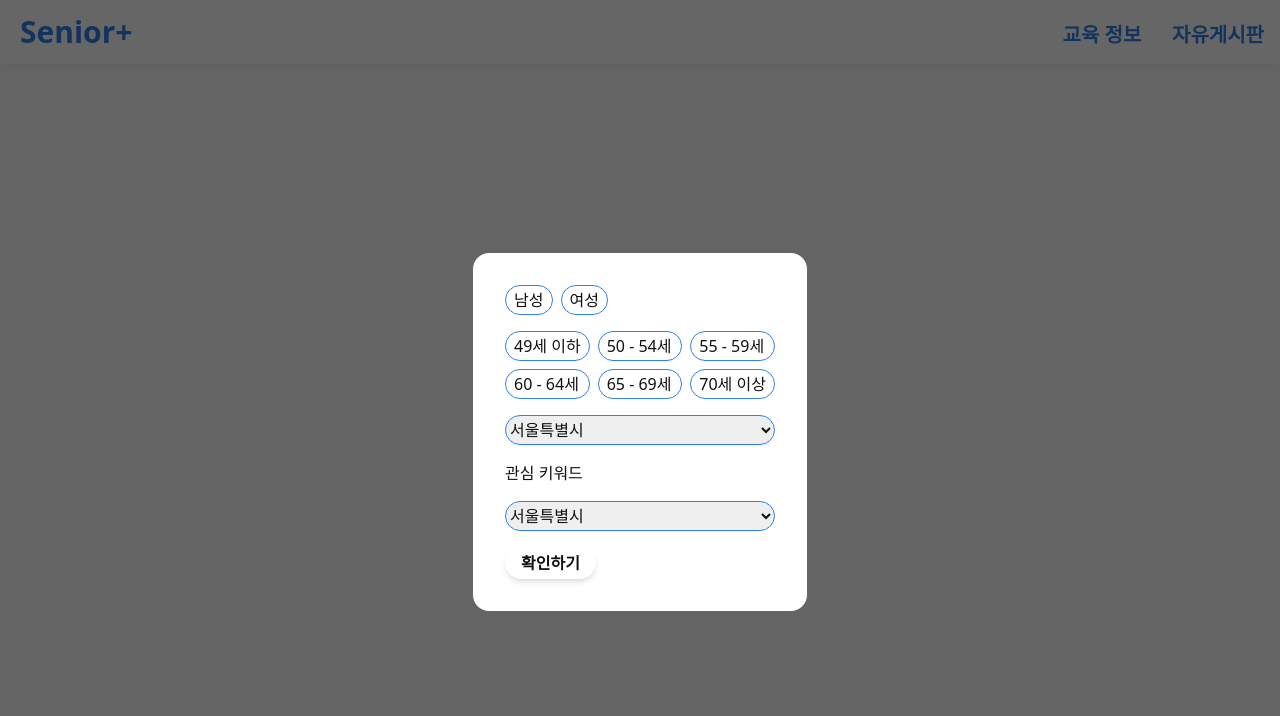
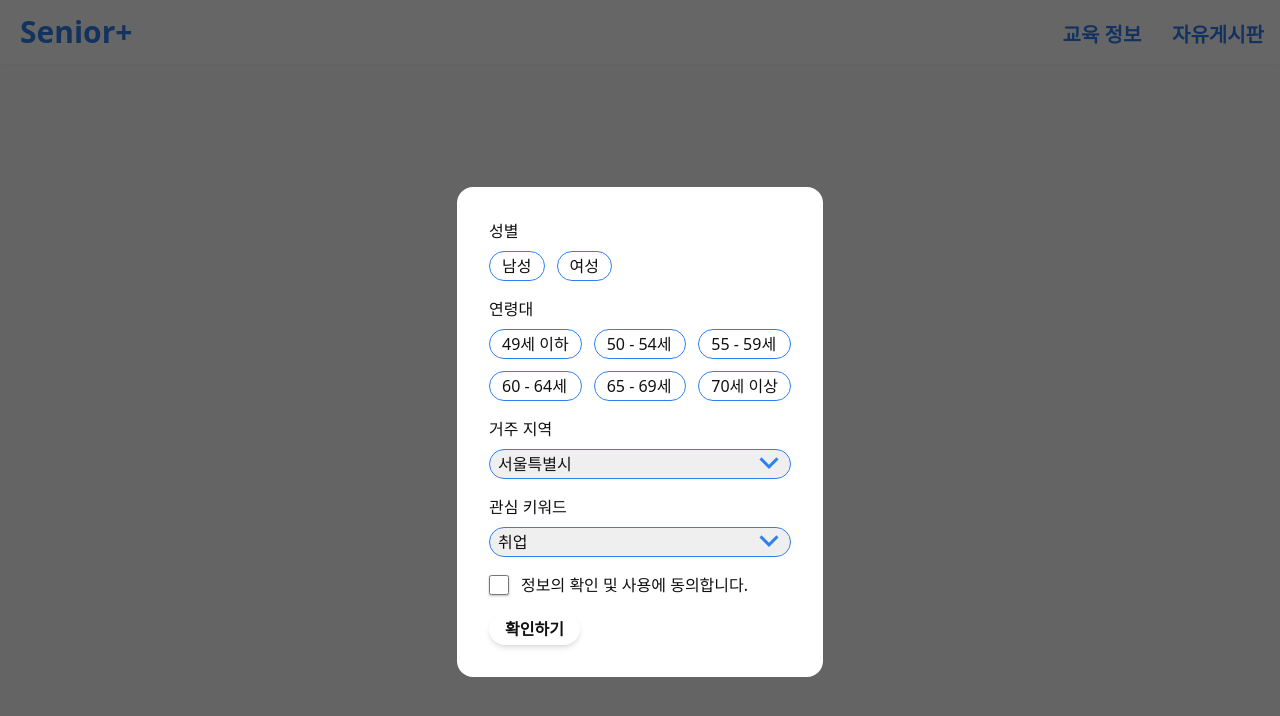
Before and after one commit to kimyoo04/seoul-competition, a Next.js app: page /tmp in a window 1280 px wide. Shown: the top 716 px of the page. Built offline with nearby package versions, Linux system fonts and the light colour scheme; a web font is replaced by a local one.

Commit message:
fix: 유저폼 submit 작동 설정 확인

```diff
--- a/src/components/UserForm/index.tsx
+++ b/src/components/UserForm/index.tsx
@@ -1,6 +1,6 @@
 import { IUserForm } from "@type/userForm";
 import { useForm, SubmitHandler, Controller } from "react-hook-form";
-import { genders, ages, cities } from "./userFormData";
+import { genders, ages, cities, favorites } from "./userFormData";
 import classNames from "classnames";
 
 export default function UserForm() {
@@ -17,6 +17,8 @@ export default function UserForm() {
 
   const onValid: SubmitHandler<IUserForm> = (data) => {
     if (!data.age) return;
+
+    console.log(data.gender, data.age, data.city, data.favorite, data.confirm);
   };
 
   return (
@@ -25,21 +27,25 @@ export default function UserForm() {
       <div className="fixed left-0 top-0 z-50 h-screen w-screen bg-black/60"></div>
 
       {/* 유저 폼 영역 */}
+      {genders && ages && cities && favorites && (
         <form
           className="col-start z-50 gap-4 rounded-2xl bg-white p-8"
           onSubmit={handleSubmit(onValid)}
         >
+          <div className="col-start gap-2">
+            <span>성별</span>
             <Controller
               name="gender"
               control={control}
               render={({ field }) => {
                 return (
-              <form {...field} className="grid grid-cols-3 gap-2">
+                  <div {...field} className="grid grid-cols-3 gap-3">
                     {genders.map((gender) => {
                       return (
                         <label
                           htmlFor={gender}
-                      className={`undraggable rounded-2xl border border-main_color px-2 py-0.5 transition-all ${classNames(
+                          key={gender}
+                          className={`undraggable rounded-2xl border border-main_color px-3 py-0.5 transition-all ${classNames(
                             {
                               "bg-main_color text-font_white shadow-md":
                                 field.value == gender,
@@ -48,7 +54,6 @@ export default function UserForm() {
                         >
                           <input
                             type="radio"
-                        key={gender}
                             id={gender}
                             name={gender}
                             value={gender}
@@ -62,22 +67,26 @@ export default function UserForm() {
                         </label>
                       );
                     })}
-              </form>
+                  </div>
                 );
               }}
             />
+          </div>
 
+          <div className="col-start gap-2">
+            <span>연령대</span>
             <Controller
               name="age"
               control={control}
               render={({ field }) => {
                 return (
-              <form {...field} className="grid grid-cols-3 gap-2">
+                  <div {...field} className="grid grid-cols-3 gap-3">
                     {ages.map((age) => {
                       return (
                         <label
                           htmlFor={age}
-                      className={`undraggable rounded-2xl border border-main_color px-2 py-0.5 transition-all ${classNames(
+                          key={age}
+                          className={`undraggable rounded-2xl border border-main_color px-3 py-0.5 transition-all ${classNames(
                             {
                               "bg-main_color text-font_white shadow-md":
                                 field.value == age,
@@ -86,7 +95,6 @@ export default function UserForm() {
                         >
                           <input
                             type="radio"
-                        key={age}
                             id={age}
                             name={age}
                             value={age}
@@ -100,36 +108,74 @@ export default function UserForm() {
                         </label>
                       );
                     })}
-              </form>
+                  </div>
                 );
               }}
             />
+          </div>
 
+          <div className="col-start relative w-full gap-2">
+            <span>거주 지역</span>
             <select
               {...register("city")}
-          className="w-full rounded-2xl border border-main_color py-0.5"
+              className="w-full appearance-none rounded-2xl border border-main_color py-0.5 pl-2"
               placeholder="나는"
             >
               {cities.map((city) => (
-            <option value={city}>{city}</option>
+                <option key={city} value={city}>
+                  {city}
+                </option>
               ))}
             </select>
+            <div className="pointer-events-none absolute right-1 top-[26px] flex items-center">
+              <i className="ri-arrow-down-s-line text-4xl text-main_color"></i>
+            </div>
+          </div>
 
+          <div className="col-start relative w-full gap-2">
             <span>관심 키워드</span>
             <select
               {...register("favorite")}
-          className="w-full rounded-2xl border border-main_color py-0.5"
+              className="w-full appearance-none rounded-2xl border border-main_color py-0.5 pl-2"
               placeholder="나는"
             >
-          {cities.map((city) => (
-            <option value={city}>{city}</option>
+              {favorites.map((city) => (
+                <option key={city} value={city}>
+                  {city}
+                </option>
               ))}
             </select>
+            <div className="pointer-events-none absolute right-1 top-[26px] flex items-center">
+              <i className="ri-arrow-down-s-line text-4xl text-main_color"></i>
+            </div>
+          </div>
 
+          {/* 동의 버튼 */}
+          <Controller
+            name="confirm"
+            control={control}
+            defaultValue={false}
+            rules={{ required: true }}
+            render={({ field }) => (
+              <>
+                <label {...field} htmlFor="confirm" className="row-center">
+                  <input
+                    type="checkbox"
+                    id="confirm"
+                    className="mr-3 h-5 w-5"
+                  />
+                  정보의 확인 및 사용에 동의합니다.
+                </label>
+              </>
+            )}
+          />
+
+          {/* 확인 버튼 */}
           <button type="submit" className="base_btn col-center h-8">
             확인하기
           </button>
         </form>
+      )}
     </>
   );
 }
```
Lines whose indentation alone changed are shown as unchanged.
